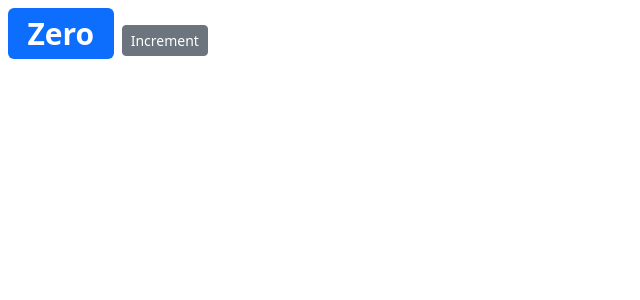
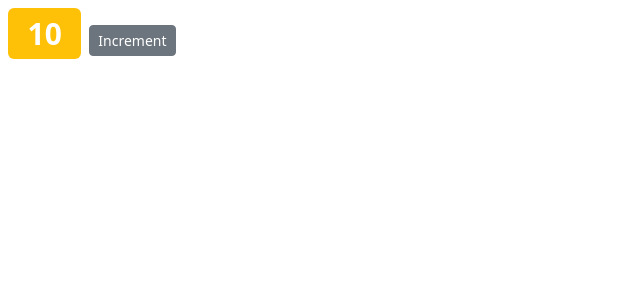
Before and after one commit to manas-shinde/Counter-App, a React (Create React App) app: page / in a window 1280 px wide. Shown: the top 300 px of the page, without its empty margins (0-640 px from the left). Built offline with nearby package versions, Linux system fonts and the light colour scheme.

Commit message:
Render classes dynamically.

```diff
--- a/src/components/counter.jsx
+++ b/src/components/counter.jsx
@@ -1,14 +1,26 @@
 import React, { Component } from "react";
 
 class Counter extends Component {
+  state = {
+    counter: 10,
+  };
   render() {
     return (
       <React.Fragment>
-        <span style={{fontSize:30 , fontWeight:'bold'}} className="badge bg-primary m-2">Zero</span>
+        <span
+          style={{ fontSize: 30, fontWeight: "bold" }}
+          className={this.getBadgeClass()}
+        >
+          {this.state.counter}
+        </span>
         <button className="btn btn-secondary btn-sm">Increment</button>
       </React.Fragment>
     );
   }
+  getBadgeClass() {
+    let classes = "badge m-2 bg-";
+    return (classes += this.state.counter === 0 ? "primary" : "warning");
+  }
 }
 
 export default Counter;
```
